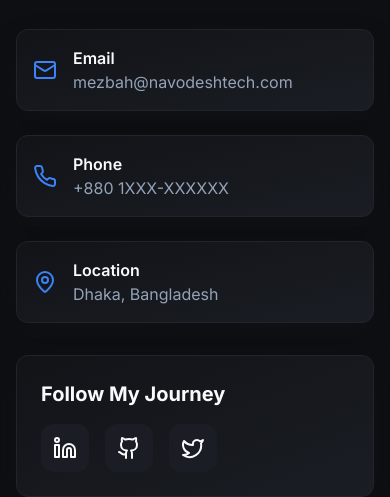
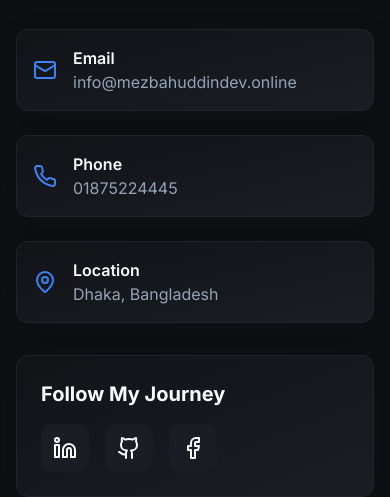
Before and after one commit to mezbahuddindev/mezbah-vision-forge, a React (Vite) app: page /contact in a window 390 px wide. Shown: the part 375-872 px from the top of the page. Built offline with nearby package versions, Linux system fonts and the light colour scheme.

Commit message:
Add contact details and social links
Add email, phone number, and Facebook link to the contact section.

```diff
--- a/src/pages/Contact.tsx
+++ b/src/pages/Contact.tsx
@@ -1,6 +1,6 @@
 import { useState } from "react";
 import Navbar from "@/components/Navbar";
-import { Mail, Phone, MapPin, Send, Linkedin, Github, Twitter } from "lucide-react";
+import { Mail, Phone, MapPin, Send, Linkedin, Github, Facebook } from "lucide-react";
 import { useToast } from "@/hooks/use-toast";
 
 const Contact = () => {
@@ -36,14 +36,14 @@ const Contact = () => {
     {
       icon: <Mail className="w-6 h-6 text-primary" />,
       title: "Email",
-      value: "mezbah@navodeshtech.com",
-      link: "mailto:mezbah@navodeshtech.com"
+      value: "info@mezbahuddindev.online",
+      link: "mailto:info@mezbahuddindev.online"
     },
     {
       icon: <Phone className="w-6 h-6 text-primary" />,
       title: "Phone",
-      value: "+880 1XXX-XXXXXX",
-      link: "tel:+8801XXXXXXXX"
+      value: "01875224445",
+      link: "tel:+8801875224445"
     },
     {
       icon: <MapPin className="w-6 h-6 text-primary" />,
@@ -57,20 +57,20 @@ const Contact = () => {
     {
       icon: <Linkedin className="w-6 h-6" />,
       name: "LinkedIn",
-      url: "https://linkedin.com/in/mezbahuddin",
+      url: "#",
       color: "hover:text-blue-600"
     },
     {
       icon: <Github className="w-6 h-6" />,
       name: "GitHub",
-      url: "https://github.com/mezbahuddin",
+      url: "#",
       color: "hover:text-gray-400"
     },
     {
-      icon: <Twitter className="w-6 h-6" />,
-      name: "Twitter",
-      url: "https://twitter.com/mezbahuddin",
-      color: "hover:text-blue-400"
+      icon: <Facebook className="w-6 h-6" />,
+      name: "Facebook",
+      url: "https://www.facebook.com/share/1CNLy19Jix/",
+      color: "hover:text-blue-500"
     }
   ];
 
```
